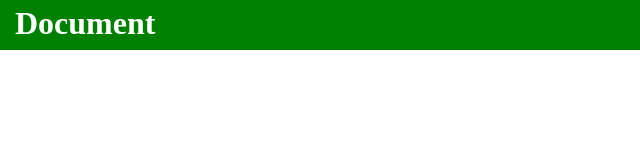
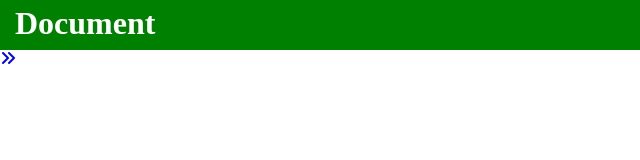
Before and after one commit to Tuitenvu/Project, a plain HTML site: page index.html in a window 1280 px wide. Shown: the full height of the page, 0-640 px from the left. Drawn offline with Linux system fonts and the light colour scheme.

Commit message:
Update index.html

```diff
--- a/index.html
+++ b/index.html
@@ -15,5 +15,8 @@
 </h1>
 <i class="fas fa-bars"></i>
     </header>
+    <main>
+<a href="#"><i class="fas fa-angle-double-right"></i></a>
+    </main>
 </body>
 </html>
```
